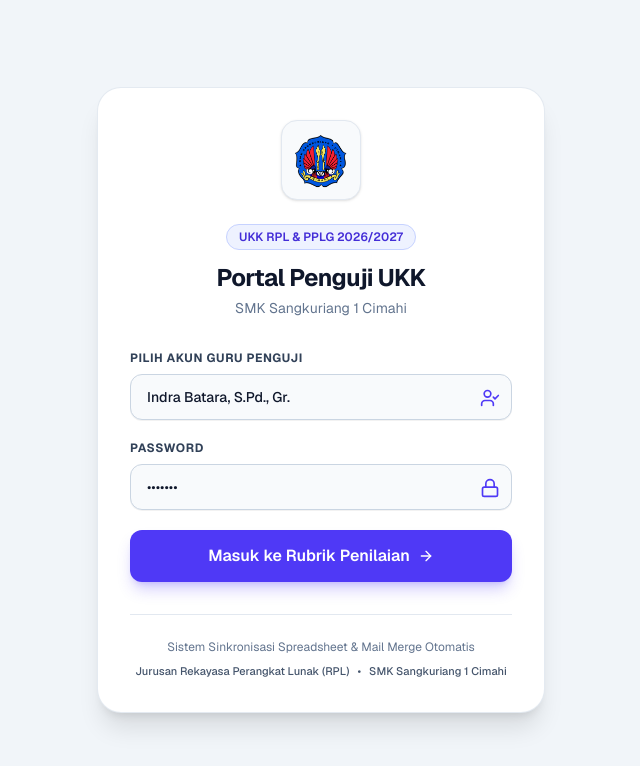
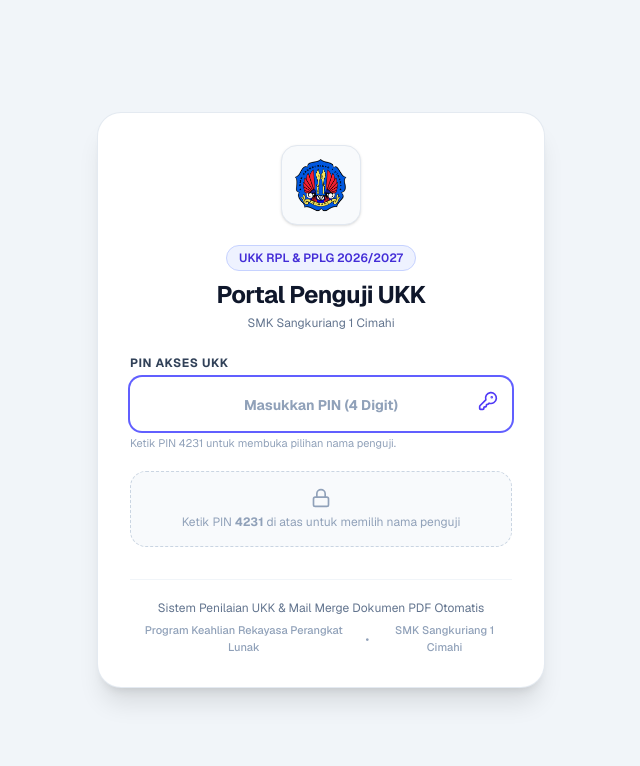
Before and after one commit to indrabsus/rubrik-ukk, a Next.js app: page /login in a window 1280 px wide. Shown: the top 766 px of the page, without its empty margins (319-959 px from the left). Built offline with nearby package versions, Linux system fonts and the light colour scheme.

Commit message:
feat: implement PIN 4231 login, add admin Mutiara Zahra for PDF generation only, and restrict score visibility to kajur

```diff
--- a/app/login/page.tsx
+++ b/app/login/page.tsx
@@ -3,22 +3,34 @@
 import { useState } from 'react';
 import { useRouter } from 'next/navigation';
 import Image from 'next/image';
-import { DAFTAR_GURU_RPL, DEFAULT_PASSWORD } from '@/lib/auth-data';
-import { Lock, UserCheck, ShieldCheck, ArrowRight, School } from 'lucide-react';
+import { DAFTAR_GURU_RPL, ACCESS_PIN } from '@/lib/auth-data';
+import { KeyRound, UserCheck, ShieldCheck, ArrowRight, CheckCircle2, Lock } from 'lucide-react';
 
 export default function LoginPage() {
   const router = useRouter();
+  const [pin, setPin] = useState<string>('');
   const [selectedUsername, setSelectedUsername] = useState<string>('indrabatara');
-  const [password, setPassword] = useState<string>(DEFAULT_PASSWORD);
   const [loading, setLoading] = useState(false);
   const [errorMsg, setErrorMsg] = useState('');
 
-  const selectedGuru = DAFTAR_GURU_RPL.find(g => g.username === selectedUsername);
+  const isPinValid = pin.trim() === ACCESS_PIN;
+  const selectedUser = DAFTAR_GURU_RPL.find(g => g.username === selectedUsername);
 
   const handleLogin = async (e: React.FormEvent) => {
     e.preventDefault();
+    setErrorMsg('');
+
+    if (!isPinValid) {
+      setErrorMsg('PIN Akses salah. Masukkan PIN 4231 terlebih dahulu.');
+      return;
+    }
+
+    if (!selectedUsername) {
+      setErrorMsg('Silakan pilih nama penguji / admin.');
+      return;
+    }
+
     setLoading(true);
-    setErrorMsg('');
 
     try {
       const res = await fetch('/api/auth/login', {
@@ -26,7 +38,7 @@ export default function LoginPage() {
         headers: { 'Content-Type': 'application/json' },
         body: JSON.stringify({
           username: selectedUsername,
-          password: password
+          pin: pin.trim()
         })
       });
 
@@ -48,8 +60,8 @@ export default function LoginPage() {
     <div className="min-h-screen bg-slate-100 flex items-center justify-center p-4">
       <div className="w-full max-w-md">
         {/* Header Card */}
-        <div className="bg-white border border-slate-200/90 rounded-3xl p-8 shadow-xl text-slate-800">
-          <div className="flex items-center justify-center mb-6">
+        <div className="bg-white border border-slate-200/90 rounded-3xl p-7 sm:p-8 shadow-xl text-slate-800">
+          <div className="flex items-center justify-center mb-5">
             <div className="w-20 h-20 rounded-2xl bg-slate-50 border border-slate-200 p-2 flex items-center justify-center shadow-sm">
               <Image
                 src="/logo.png"
@@ -62,59 +74,109 @@ export default function LoginPage() {
             </div>
           </div>
 
-          <div className="text-center mb-8">
-            <span className="inline-block px-3 py-1 rounded-full text-xs font-semibold bg-indigo-50 text-indigo-700 border border-indigo-200 mb-3">
+          <div className="text-center mb-6">
+            <span className="inline-block px-3 py-1 rounded-full text-xs font-semibold bg-indigo-50 text-indigo-700 border border-indigo-200 mb-2">
               UKK RPL & PPLG 2026/2027
             </span>
             <h1 className="text-2xl font-bold tracking-tight text-slate-900">Portal Penguji UKK</h1>
-            <p className="text-slate-500 text-sm mt-1">SMK Sangkuriang 1 Cimahi</p>
+            <p className="text-slate-500 text-xs mt-1">SMK Sangkuriang 1 Cimahi</p>
           </div>
 
           {errorMsg && (
-            <div className="mb-6 p-3 rounded-xl bg-rose-50 border border-rose-200 text-rose-700 text-sm">
+            <div className="mb-5 p-3 rounded-xl bg-rose-50 border border-rose-200 text-rose-700 text-xs font-medium">
               {errorMsg}
             </div>
           )}
 
           <form onSubmit={handleLogin} className="space-y-5">
-            {/* Pilih Akun Guru */}
+            {/* 1. Input PIN Akses (4231) */}
             <div>
-              <label className="block text-xs font-bold uppercase tracking-wider text-slate-700 mb-2">
-                Pilih Akun Guru Penguji
+              <div className="flex items-center justify-between mb-1.5">
+                <label className="block text-xs font-bold uppercase tracking-wider text-slate-700">
+                  PIN Akses UKK
+                </label>
+                {isPinValid && (
+                  <span className="inline-flex items-center gap-1 text-[11px] font-bold text-emerald-600 bg-emerald-50 px-2 py-0.5 rounded-full border border-emerald-200">
+                    <CheckCircle2 className="w-3 h-3" />
+                    <span>PIN Terverifikasi</span>
+                  </span>
+                )}
+              </div>
+              <div className="relative">
+                <input
+                  type="text"
+                  inputMode="numeric"
+                  pattern="[0-9]*"
+                  maxLength={4}
+                  value={pin}
+                  onChange={(e) => {
+                    const val = e.target.value.replace(/\D/g, '').slice(0, 4);
+                    setPin(val);
+                    if (errorMsg) setErrorMsg('');
+                  }}
+                  placeholder="Masukkan PIN (4 Digit)"
+                  autoFocus
+                  required
+                  className={`w-full bg-slate-50 border rounded-xl px-4 py-3 text-slate-900 font-mono text-center text-lg tracking-[0.3em] font-bold placeholder:text-sm placeholder:tracking-normal placeholder:font-sans placeholder-slate-400 focus:bg-white focus:outline-none focus:ring-2 focus:border-transparent transition shadow-2xs ${
+                    isPinValid
+                      ? 'border-emerald-400 focus:ring-emerald-500 bg-emerald-50/30'
+                      : pin.length === 4
+                      ? 'border-rose-400 focus:ring-rose-500 bg-rose-50/30'
+                      : 'border-slate-300 focus:ring-indigo-500'
+                  }`}
+                />
+                <KeyRound className="w-5 h-5 text-indigo-600 absolute right-3.5 top-3.5 pointer-events-none" />
+              </div>
+              <p className="text-[11px] text-slate-400 mt-1">
+                {isPinValid
+                  ? 'Akses terbuka. Silakan pilih nama Anda di bawah.'
+                  : pin.length === 4
+                  ? 'PIN salah. Masukkan PIN 4231.'
+                  : 'Ketik PIN 4231 untuk membuka pilihan nama penguji.'}
+              </p>
+            </div>
+
+            {/* 2. Pilih Akun Guru Penguji / Admin (Terbuka setelah PIN valid) */}
+            {isPinValid ? (
+              <div className="space-y-4 animate-in fade-in slide-in-from-top-2 duration-300">
+                <div>
+                  <label className="block text-xs font-bold uppercase tracking-wider text-slate-700 mb-1.5">
+                    Pilih Nama Penguji / Admin
                   </label>
                   <div className="relative">
                     <select
                       value={selectedUsername}
                       onChange={(e) => setSelectedUsername(e.target.value)}
-                  className="w-full bg-slate-50 border border-slate-300 rounded-xl px-4 py-3 text-slate-900 font-medium focus:bg-white focus:outline-none focus:ring-2 focus:ring-indigo-500 focus:border-transparent transition appearance-none cursor-pointer text-sm shadow-2xs"
+                      className="w-full bg-slate-50 border border-slate-300 rounded-xl px-4 py-3 text-slate-900 font-semibold focus:bg-white focus:outline-none focus:ring-2 focus:ring-indigo-500 focus:border-transparent transition appearance-none cursor-pointer text-sm shadow-2xs"
                     >
-                  {DAFTAR_GURU_RPL.map((guru) => (
-                    <option key={guru.id} value={guru.username} className="bg-white text-slate-900">
-                      {guru.nama}
+                      {DAFTAR_GURU_RPL.map((user) => (
+                        <option key={user.id} value={user.username} className="bg-white text-slate-900">
+                          {user.nama} {user.role === 'kajur' ? '(Ketua Program)' : user.role === 'admin' ? '(Admin Cetak PDF)' : '(Penguji)'}
                         </option>
                       ))}
                     </select>
-                <UserCheck className="w-5 h-5 text-indigo-600 absolute right-3 top-3.5 pointer-events-none" />
+                    <UserCheck className="w-5 h-5 text-indigo-600 absolute right-3.5 top-3.5 pointer-events-none" />
                   </div>
                 </div>
 
-            {/* Input Password */}
+                {/* Role Info Box */}
+                {selectedUser && (
+                  <div className={`p-3 rounded-2xl border text-xs flex items-center justify-between ${
+                    selectedUser.role === 'kajur'
+                      ? 'bg-indigo-50/70 border-indigo-200 text-indigo-900'
+                      : selectedUser.role === 'admin'
+                      ? 'bg-amber-50/70 border-amber-200 text-amber-900'
+                      : 'bg-slate-50 border-slate-200 text-slate-700'
+                  }`}>
                     <div>
-              <label className="block text-xs font-bold uppercase tracking-wider text-slate-700 mb-2">
-                Password
-              </label>
-              <div className="relative">
-                <input
-                  type="password"
-                  value={password}
-                  onChange={(e) => setPassword(e.target.value)}
-                  placeholder="Masukkan password"
-                  required
-                  className="w-full bg-slate-50 border border-slate-300 rounded-xl px-4 py-3 text-slate-900 placeholder-slate-400 focus:bg-white focus:outline-none focus:ring-2 focus:ring-indigo-500 focus:border-transparent transition text-sm shadow-2xs"
-                />
-                <Lock className="w-5 h-5 text-indigo-600 absolute right-3 top-3.5 pointer-events-none" />
+                      <div className="font-bold">{selectedUser.nama}</div>
+                      <div className="text-[11px] opacity-75">{selectedUser.jabatan}</div>
                     </div>
+                    <span className="text-[10px] font-bold uppercase px-2 py-0.5 rounded-full bg-white shadow-2xs border border-current">
+                      {selectedUser.role === 'kajur' ? 'Kajur RPL' : selectedUser.role === 'admin' ? 'Admin PDF' : 'Penguji'}
+                    </span>
                   </div>
+                )}
 
                 {/* Submit Button */}
                 <button
@@ -131,15 +193,22 @@ export default function LoginPage() {
                     </>
                   )}
                 </button>
+              </div>
+            ) : (
+              <div className="p-4 rounded-2xl bg-slate-50 border border-dashed border-slate-300 text-center text-xs text-slate-400 flex flex-col items-center gap-1.5">
+                <Lock className="w-5 h-5 text-slate-400" />
+                <span>Ketik PIN <strong>4231</strong> di atas untuk memilih nama penguji</span>
+              </div>
+            )}
           </form>
 
           {/* Quick Info Box */}
-          <div className="mt-8 pt-6 border-t border-slate-200 text-center">
+          <div className="mt-8 pt-5 border-t border-slate-100 text-center">
             <p className="text-xs text-slate-500">
-              Sistem Sinkronisasi Spreadsheet & Mail Merge Otomatis
+              Sistem Penilaian UKK & Mail Merge Dokumen PDF Otomatis
             </p>
-            <div className="flex items-center justify-center gap-2 mt-2 text-[11px] text-slate-600 font-medium">
-              <span>Jurusan Rekayasa Perangkat Lunak (RPL)</span>
+            <div className="flex items-center justify-center gap-2 mt-1.5 text-[11px] text-slate-400 font-medium">
+              <span>Program Keahlian Rekayasa Perangkat Lunak</span>
               <span>•</span>
               <span>SMK Sangkuriang 1 Cimahi</span>
             </div>
--- a/lib/auth-data.ts
+++ b/lib/auth-data.ts
@@ -72,10 +72,19 @@ export const DAFTAR_GURU_RPL: Guru[] = [
     nip: 'NIP. -',
     jabatan: 'Guru Produktif PPLG',
     role: 'guru'
+  },
+  {
+    id: '10',
+    username: 'mutiarazahra',
+    nama: 'Mutiara Zahra',
+    nip: 'NIP. -',
+    jabatan: 'Admin Cetak Dokumen PDF UKK',
+    role: 'admin'
   }
 ];
 
-export const DEFAULT_PASSWORD = process.env.DEFAULT_GURU_PASSWORD || 'rpl2026';
+export const ACCESS_PIN = process.env.ACCESS_PIN || '4231';
+export const DEFAULT_PASSWORD = process.env.DEFAULT_GURU_PASSWORD || '4231';
 
 export function findGuruByUsername(username: string): Guru | undefined {
   const clean = username.trim().toLowerCase().replace(/[^a-z0-9]/g, '');
--- a/types/index.ts
+++ b/types/index.ts
@@ -4,7 +4,7 @@ export interface Guru {
   nama: string;
   nip: string;
   jabatan: string;
-  role: 'kajur' | 'guru' | 'eksternal';
+  role: 'kajur' | 'guru' | 'eksternal' | 'admin';
 }
 
 export interface Siswa {
```
Also changed, not shown: app/api/auth/login/route.ts (+13 -10 lines), app/api/simpan/route.ts (+15 -0 lines), app/page.tsx (+101 -26 lines). Lines whose indentation alone changed are shown as unchanged.
